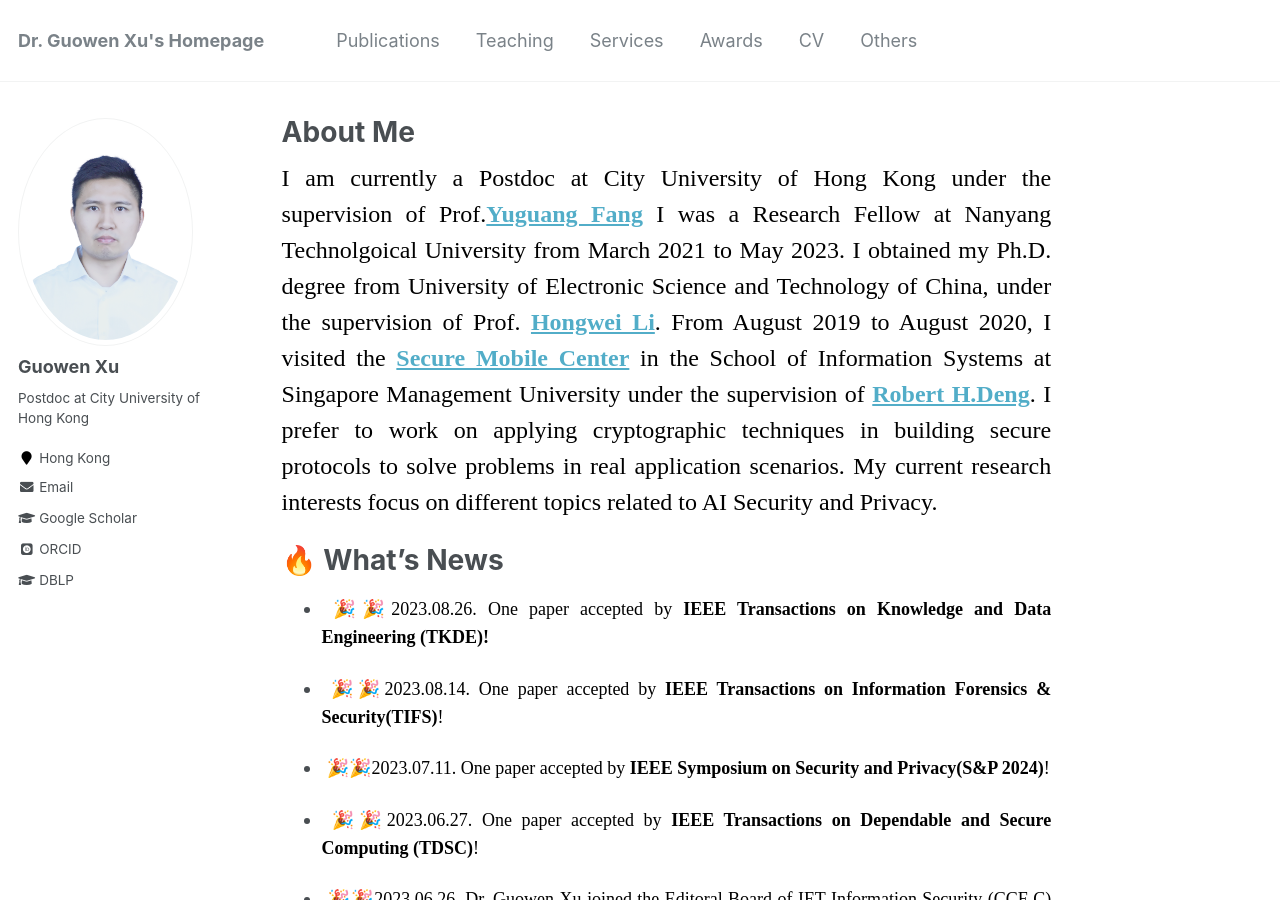
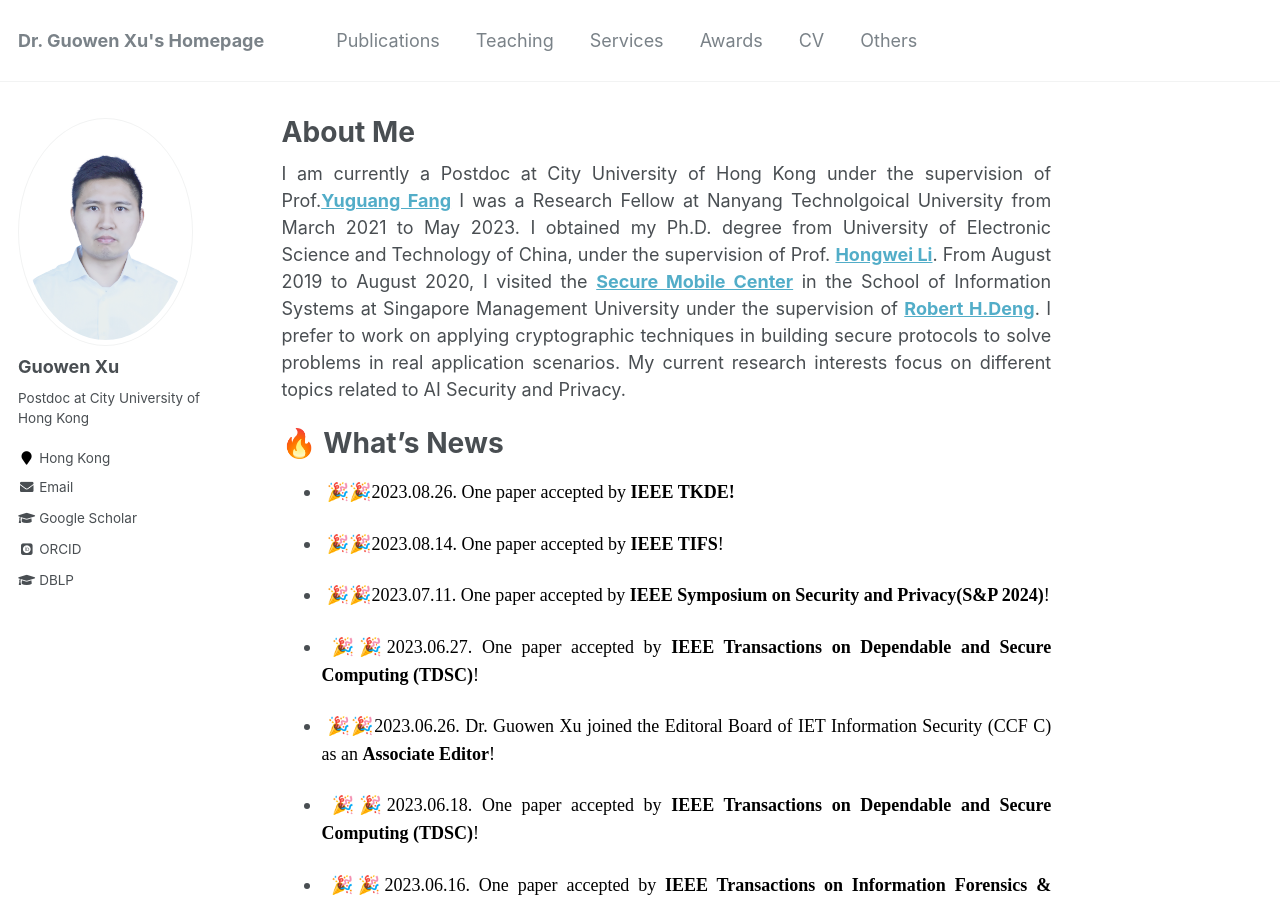
Before and after one commit to Guowen-xu/guowen-xu.github.io, a Jekyll site: the page built from _pages/about.md, in a window 1280 px wide and 900 px high. Built offline with Jekyll 4.4.1, drawn with Linux system fonts in a browser that asks for light colours; some web fonts are replaced.

Commit message:
Update about.md

```diff
--- a/_pages/about.md
+++ b/_pages/about.md
@@ -8,13 +8,13 @@ redirect_from:
   - /about.html
 ---
 
-<p align="justify"><font face="Times New Roman" color=black size=5>I am currently a Postdoc at City University of Hong Kong under the supervision of Prof.<a href = "https://www.cs.cityu.edu.hk/~yugufang/"><b>Yuguang Fang</b></a> I was a  Research  Fellow at Nanyang Technolgoical University from March 2021 to May 2023. I obtained my Ph.D. degree from University of Electronic Science and Technology of China, under the supervision of Prof. <a href = "https://scholar.google.com.hk/citations?hl=zh-CN&user=-o6u2gwAAAAJ&view_op=list_works&sortby=pubdate"><b>Hongwei Li</b></a>. From August 2019 to August 2020,  I visited the  <a href = "https://smc.smu.edu.sg/"><b>Secure Mobile Center</b></a> in the School of Information Systems at Singapore Management University under the supervision of <a href = "http://www.mysmu.edu/faculty/robertdeng/"><b>Robert H.Deng</b></a>. I prefer to work on applying cryptographic techniques in building secure protocols to solve problems in real application scenarios. My current research interests focus on different topics related to AI Security and Privacy.</font></p>
+<p align="justify">I am currently a Postdoc at City University of Hong Kong under the supervision of Prof.<a href = "https://www.cs.cityu.edu.hk/~yugufang/"><b>Yuguang Fang</b></a> I was a  Research  Fellow at Nanyang Technolgoical University from March 2021 to May 2023. I obtained my Ph.D. degree from University of Electronic Science and Technology of China, under the supervision of Prof. <a href = "https://scholar.google.com.hk/citations?hl=zh-CN&user=-o6u2gwAAAAJ&view_op=list_works&sortby=pubdate"><b>Hongwei Li</b></a>. From August 2019 to August 2020,  I visited the  <a href = "https://smc.smu.edu.sg/"><b>Secure Mobile Center</b></a> in the School of Information Systems at Singapore Management University under the supervision of <a href = "http://www.mysmu.edu/faculty/robertdeng/"><b>Robert H.Deng</b></a>. I prefer to work on applying cryptographic techniques in building secure protocols to solve problems in real application scenarios. My current research interests focus on different topics related to AI Security and Privacy.</p>
 
 
   🔥 What's News
 ======
-- <p align="justify"> &nbsp;🎉🎉<font face="Times New Roman" color=black size=4>2023.08.26. One paper accepted by <b>IEEE Transactions on Knowledge and Data Engineering (TKDE)!</b></font></p>
-- <p align="justify">&nbsp;🎉🎉<font face="Times New Roman" color=black size=4>2023.08.14. One paper accepted by <b>IEEE Transactions on Information Forensics & Security(TIFS)</b>!</font></p>
+- <p align="justify"> &nbsp;🎉🎉<font face="Times New Roman" color=black size=4>2023.08.26. One paper accepted by <b>IEEE TKDE!</b></font></p>
+- <p align="justify">&nbsp;🎉🎉<font face="Times New Roman" color=black size=4>2023.08.14. One paper accepted by <b>IEEE TIFS</b>!</font></p>
 -  <p align="justify">&nbsp;🎉🎉<font face="Times New Roman" color=black size=4>2023.07.11. One paper  accepted by  <b>IEEE Symposium on Security and Privacy(S&P 2024)</b>!</font></p>
 -  <p align="justify">&nbsp;🎉🎉<font face="Times New Roman" color=black size=4>2023.06.27. One paper  accepted by  <b>IEEE Transactions on Dependable and Secure Computing (TDSC)</b>!</font></p>
 -  <p align="justify">&nbsp;🎉🎉<font face="Times New Roman" color=black size=4>2023.06.26. Dr. Guowen Xu joined the Editoral Board of  IET Information Security (CCF C) as an  <b>Associate Editor</b>!</font></p>
```
